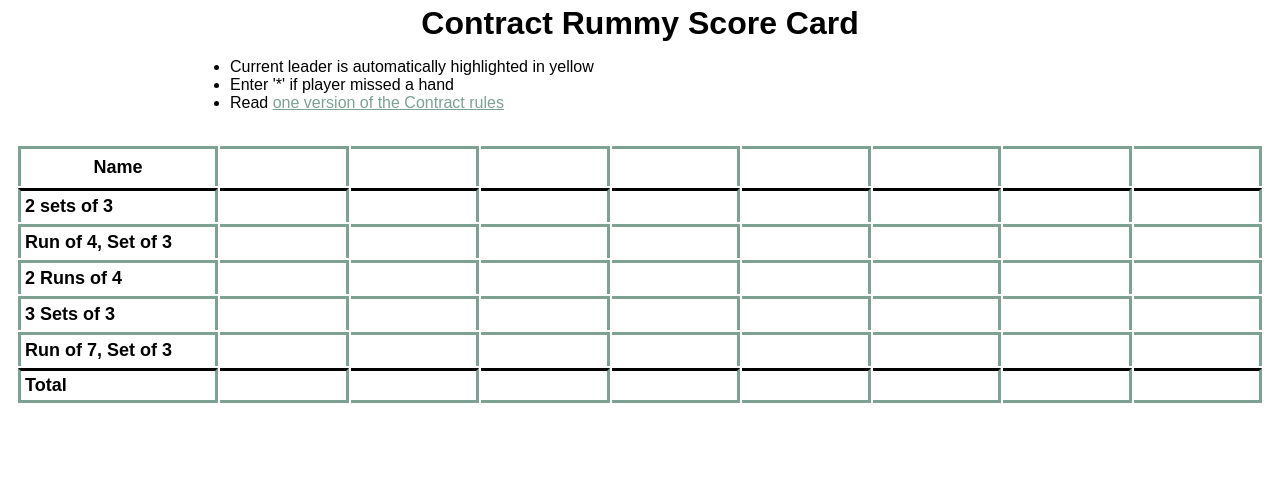
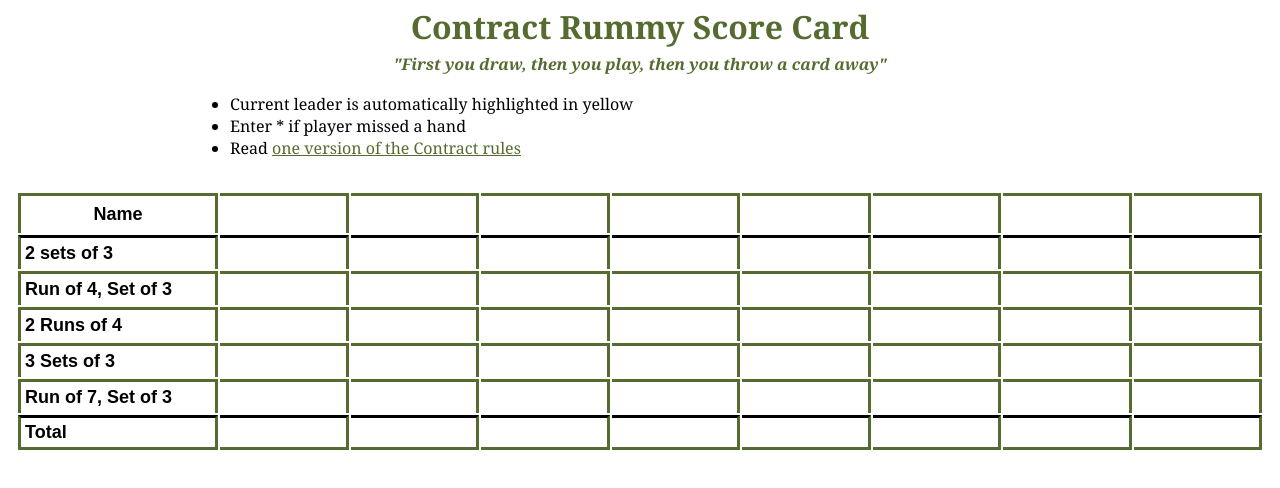
Before and after one commit to sts10/contract_score_card, a plain HTML site: page index.html in a window 1280 px wide. Drawn offline with nearby package versions, Linux system fonts and the light colour scheme; a web font is replaced by a local one.

Commit message:
switched to better green color and add a subtitle h3

```diff
--- a/css/styles.css
+++ b/css/styles.css
@@ -13,6 +13,7 @@ body {
 }
 
 #header {
+  font-family: Georgia;
   width: 100%;
   max-width: 900px;
   margin: 5px auto 0 auto;
@@ -21,12 +22,27 @@ body {
 }
 
 h1 {
+  /*font-family: times;*/
+  font-family: Georgia;
+  /*font-family: "Palatino Linotype", "Book Antiqua", Palatino, serif;*/
+  font-weight: 600;
   text-align: center;
   margin-bottom: 0px;
+  color: #556B2f;
+}
+
+h3 {
+  font-family: Georgia;
+  font-size: 16px;
+  text-align: center;
+  margin-top: 5px;
+  margin-bottom: 18px;
+  color: #556B2f;
+  font-style: italic;
 }
 
 a {
-  color: #7DA193;
+  color: #556B2F;
 }
 
 table {
@@ -40,8 +56,8 @@ th, td {
   font-family: 'Walter Turncoat', arial;
   font-weight: bold;
   font-size: 18px;
-  border-top: 3px #7DA193 solid;
-  border-right: 3px #7DA193 solid;
+  border-top: 3px #556B2F solid;
+  border-right: 3px #556B2F solid;
   padding: 4px;
   margin: 0;
 }
@@ -76,11 +92,11 @@ th.rotated input {
 
 td:first-child, th:first-child {
   width: 200px;
-  border-left: 3px #7DA193 solid;
+  border-left: 3px #556B2F solid;
 }
 
 tr:last-child td {
-  border-bottom: 3px #7DA193 solid;
+  border-bottom: 3px #556B2F solid;
 }
 
 td.total {
--- a/index.html
+++ b/index.html
@@ -10,9 +10,10 @@
 <body>
   <div id="header">
     <h1>Contract Rummy Score Card</h1>
+    <h3>"First you draw, then you play, then you throw a card away"</h3>
     <ul>
       <li>Current leader is automatically highlighted in yellow</li>
-      <li>Enter '*' if player missed a hand</li>
+      <li>Enter * if player missed a hand</li>
       <li>Read <a href="http://www.pagat.com/rummy/ctrummy.html" target=_'new'>one version of the Contract rules</a></li>
     </ul>
   </div>
```
